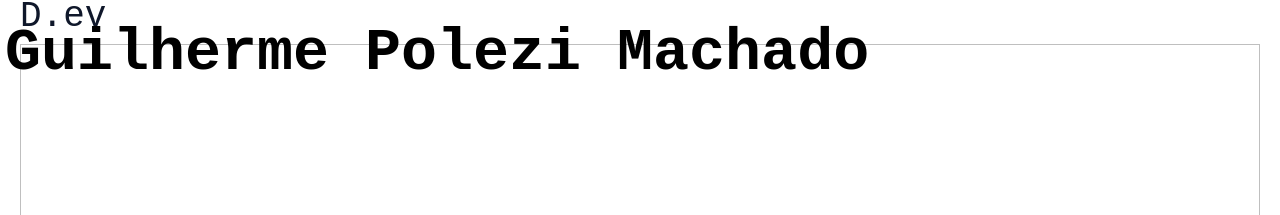
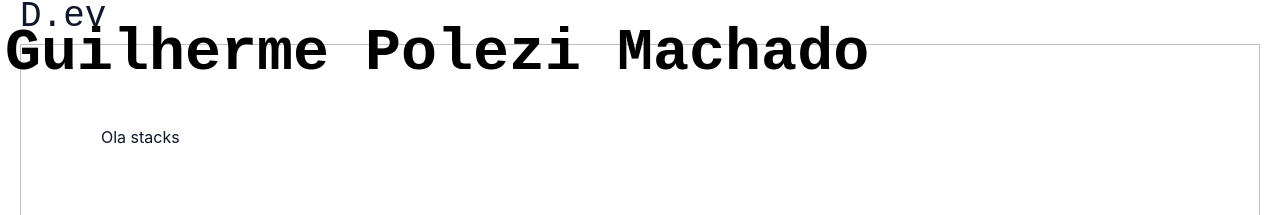
Before and after one commit to GuiPolezi/portfolio-dev, a React (Vite) app: page /stacks in a window 1280 px wide. Shown: the part 67-282 px from the top of the page. Built offline with nearby package versions, Linux system fonts and the light colour scheme; a web font is replaced by a local one.

Commit message:
New Route

```diff
--- a/index.html
+++ b/index.html
@@ -74,7 +74,7 @@
             <a href="/lab">Lab</a>
           </div>
           <div class="dropdown-item">
-            <a href="/">Stacks</a>
+            <a href="/stacks">Stacks</a>
           </div>
           <div class="dropdown-item">
             <a href="/">Contact</a>
--- /dev/null
+++ b/src/pages/stacks.jsx
@@ -0,0 +1,7 @@
+export function Stacks() {
+    return (
+        <>
+            <p>Ola stacks</p>
+        </>
+    )
+}
--- a/src/routes.jsx
+++ b/src/routes.jsx
@@ -4,6 +4,7 @@ import { Home } from './pages/index'
 import { Info } from './pages/info'
 import { Projects } from './pages/projects'
 import { Lab } from './pages/lab'
+import { Stacks } from './pages/stacks'
 
 export default function AppRoutes() {
     // 1. Pegamos a localização atual da URL
@@ -30,6 +31,7 @@ export default function AppRoutes() {
             <Route path="/info" element={<Info />} />
             <Route path="/projects" element={<Projects />} />
             <Route path="/lab" element={<Lab />} />
+            <Route path="/stacks" element={<Stacks />} />
         </Routes>
     )
 }
```
